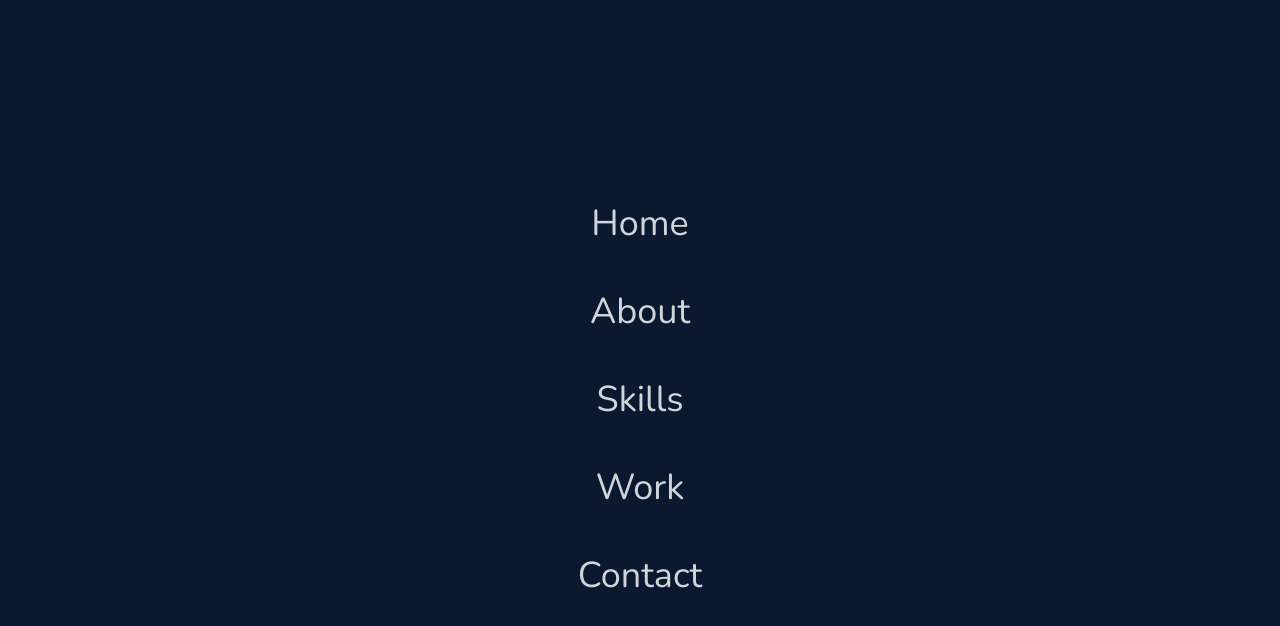
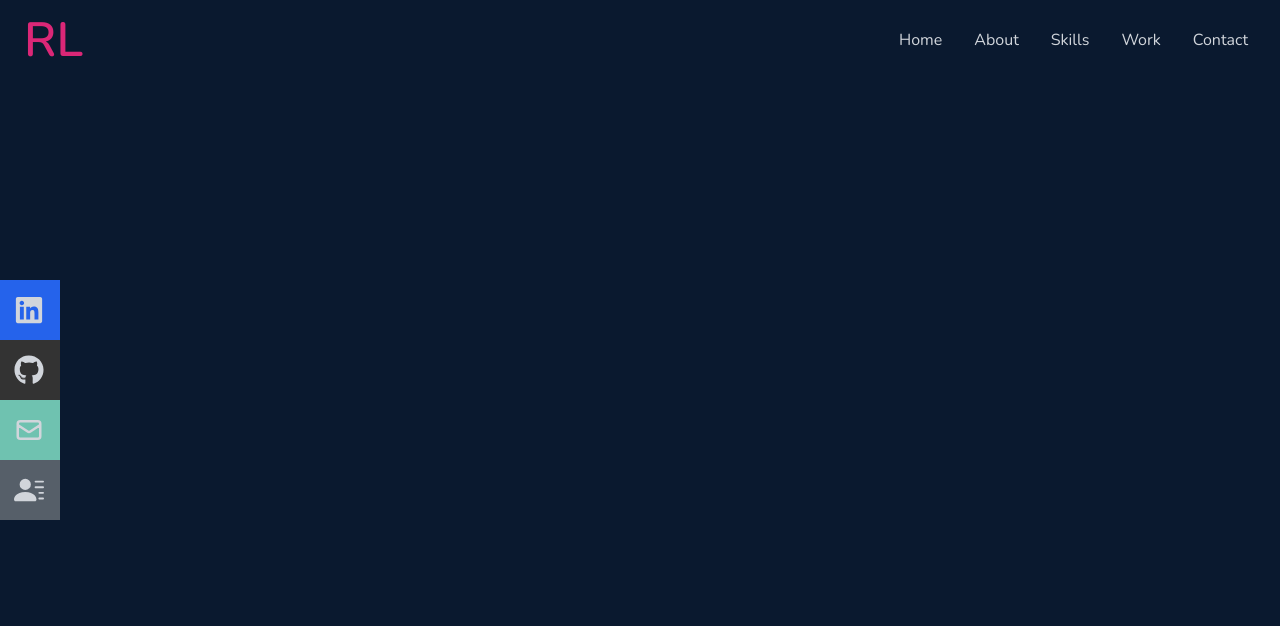
Before and after one commit to ronaldlamdev/portfolio-remake, a React (Vite) app: page / in a window 1280 px wide. Shown: the top 626 px of the page. Built offline with nearby package versions, Linux system fonts and the light colour scheme.

Commit message:
created social icons in navbar

```diff
--- a/src/App.jsx
+++ b/src/App.jsx
@@ -1,10 +1,12 @@
 import Navbar from "./components/Navbar"
+import Home from "./components/Home"
 
 function App() {
 
   return (
     <div className="App">
       <Navbar />
+      <Home />
     </div>
   )
 }
--- /dev/null
+++ b/src/components/Home.jsx
@@ -0,0 +1,12 @@
+import React from 'react'
+import {HiArrowNarrowRight} from 'react-icons/hi';
+
+const Home = () => {
+  return (
+    <div className='bg-[#0A192F] w-full h-screen'>
+
+    </div>
+  )
+}
+
+export default Home
--- a/src/components/Navbar.jsx
+++ b/src/components/Navbar.jsx
@@ -1,9 +1,11 @@
 import React, {useState} from 'react'
-import {FaBars, FaTimes} from 'react-icons/fa'
+import {FaBars, FaTimes, FaGithub, FaLinkedin} from 'react-icons/fa'
+import { HiOutlineMail } from 'react-icons/hi';
+import {BsFillPersonLinesFill} from 'react-icons/bs';
 
 const Navbar = () => {
 
-  const [nav, setNav] = useState(false);
+  const [nav, setNav] = useState(true);
   const handleClick = () => setNav(!nav);
 
   return (
@@ -34,7 +36,7 @@
       </div>
 
       {/* Mobile Menu */}
-      <ul className={nav ? 'hidden' : 'absolute top-0 left-0 h-screen w-full bg-[#0A192F] flex flex-col justify-center items-center'}>
+      <ul className={nav ? 'hidden' : 'absolute top-0 left-0 h-screen w-full bg-[#0A192F] flex flex-col justify-center items-center md:hidden'}>
         <li className='py-6 text-4xl'>Home</li>
         <li className='py-6 text-4xl'>About</li>
         <li className='py-6 text-4xl'>Skills</li>
@@ -43,7 +45,31 @@
       </ul>
 
       {/* Social Icons */}
-      <div className='hidden'></div>
+      <div className='hidden lg:flex fixed flex-col top-[35%] left-0'>
+        <ul>
+          <li className='w-[160px] h-[60px] flex justify-between items-center ml-[-100px] hover:ml-[-10px] duration-300 bg-blue-600'>
+            <a className='flex justify-between items-center w-full text-gray-300' href='/'>
+              LinkedIn <FaLinkedin size={30}/>
+            </a>
+          </li>
+          <li className='w-[160px] h-[60px] flex justify-between items-center ml-[-100px] hover:ml-[-10px] duration-300 bg-[#333333]'>
+            <a className='flex justify-between items-center w-full text-gray-300' href='/'>
+              GitHub <FaGithub size={30}/>
+            </a>
+          </li>
+          <li className='w-[160px] h-[60px] flex justify-between items-center ml-[-100px] hover:ml-[-10px] duration-300 bg-[#6FC2B0]'>
+            <a className='flex justify-between items-center w-full text-gray-300' href='/'>
+              Email <HiOutlineMail size={30}/>
+            </a>
+          </li>
+          <li className='w-[160px] h-[60px] flex justify-between items-center ml-[-100px] hover:ml-[-10px] duration-300 bg-[#565f69]'>
+            <a className='flex justify-between items-center w-full text-gray-300' href='/'>
+              Resume <BsFillPersonLinesFill size={30}/>
+            </a>
+          </li>
+        </ul>
+      </div>
+
     </div>
   )
 }
```
